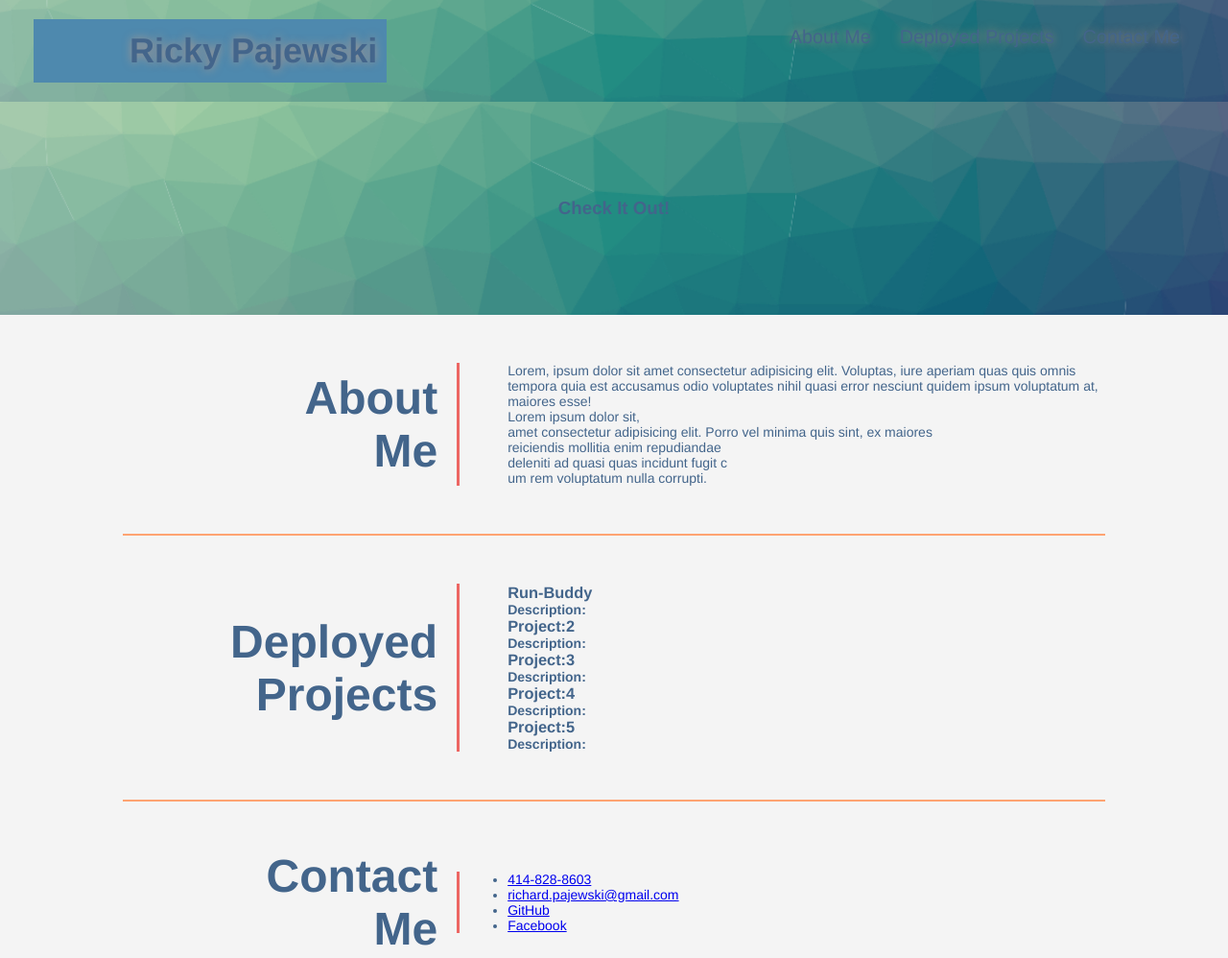
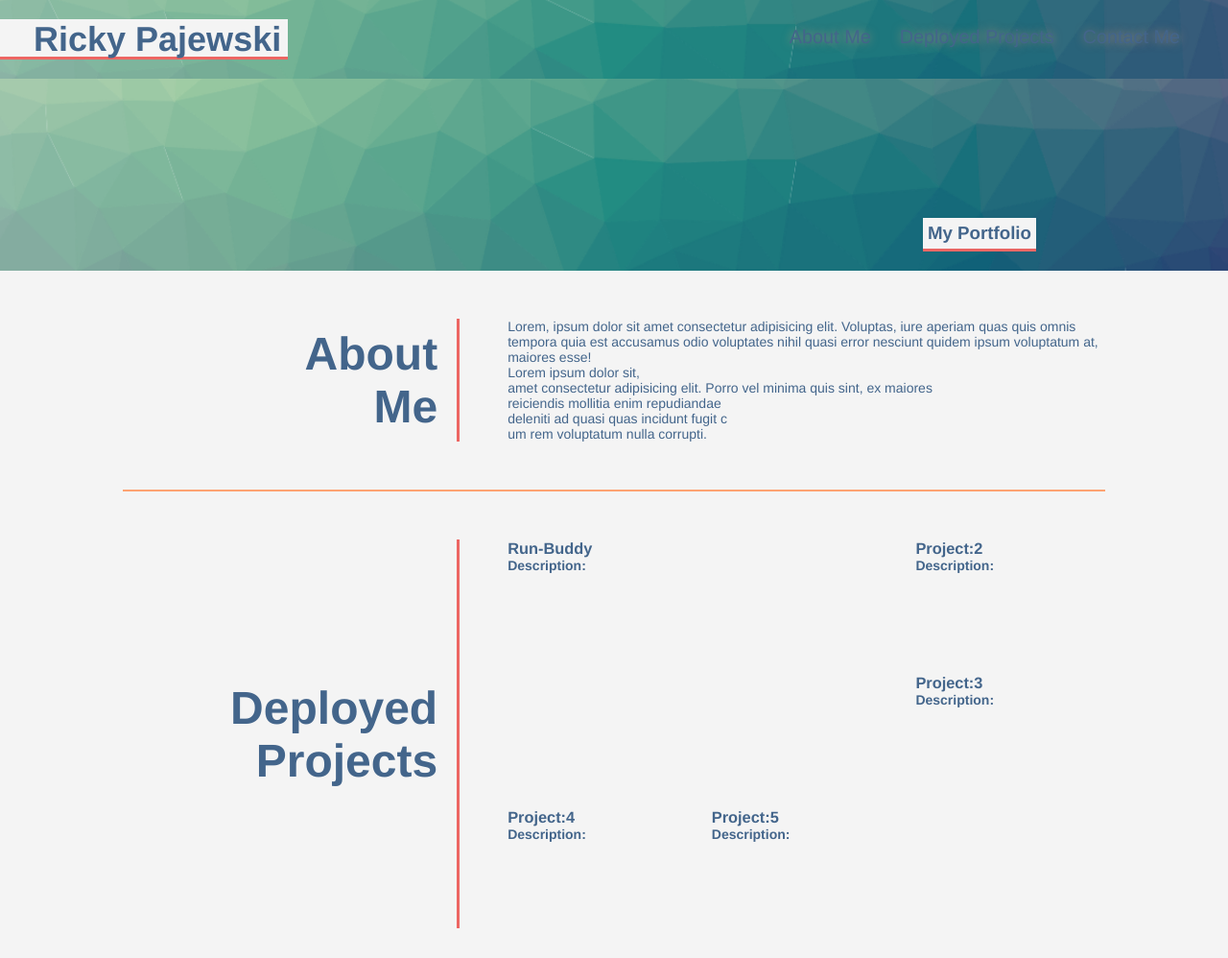
Before and after one commit to rpajewski/Portfolio, a plain HTML site: page index.html in a window 1280 px wide. Shown: the top 998 px of the page at 96% size. Drawn offline with Linux system fonts and the light colour scheme.

Commit message:
header and footer finished-ish

```diff
--- a/assets/css/style.css
+++ b/assets/css/style.css
@@ -47,16 +47,18 @@ header h1 {
     font-size: 36px;
     color: var(--primary-color);
     margin: 0;
-    text-shadow: 0 0 10px rgba(255, 163, 114, 0.5);
+    z-index: 99;
 }
 
-.banner {
-    background-color: var(--quaternary-color);
-    padding: 12px 10px 12px 100px;
+.header-banner {
+    background-color: var(--background);
+    min-height: 42px;
+    min-width: 300px;
     display: flex;
     flex-wrap: wrap;
-    position: relative;
-    align-items: flex-start;
+    position: absolute;
+    left: 0px;
+    border-bottom: 3px solid var(--secondary-color);
 }
 
 header a {
@@ -83,10 +85,7 @@ header nav ul li a {
 }
 
 header nav ul li a:hover {
-    background: var(--primary-color);
-    color: #024e76;
-    border-radius: 15px;
-    text-shadow: none;
+    text-decoration: underline var(--secondary-color);
   }
 /* End Styles for Header */
 
@@ -94,21 +93,25 @@ header nav ul li a:hover {
 .hero {
     background-image: url("../images/alt-hero.png");
     background-size: cover;
+    min-height: 200px;
     background-position: center;
     background-attachment: fixed;
     background-position: 80%;
     display: flex;
-    justify-content: center;
+    justify-content: flex-end;
     flex-wrap: wrap;
-    align-items: flex-start;
+    align-items: flex-end;
 }
 
 .hero-statement {
-    margin: 100px;
+    display: flex;
+    margin: 20px 200px;
+    background-color: var(--background);
+    border-bottom: 3px solid var(--secondary-color);
 }
 
 .hero h3 {
-
+    padding: 5px;
 }
 
 /* Start Styles for About Me */
@@ -151,6 +154,19 @@ header nav ul li a:hover {
     border-left: 3px solid var(--secondary-color);
 }
 
+.project-grid-container {
+    display: grid;
+    grid-gap: 15px;
+    grid-template-columns: repeat(auto-fit, minmax(175px, 1fr));
+    grid-auto-rows: 125px;
+    grid-auto-flow: dense;
+}
+
+.project-1 {
+    grid-column: span 2;
+    grid-row: span 2;
+}
+
 /* Start Styles for Contact Me */
 .contact {
     margin: 50px auto;
@@ -162,10 +178,40 @@ header nav ul li a:hover {
     justify-content: space-between;
 }
 
+.contact-title {
+    border-right: 3px solid var(--secondary-color);
+    padding-right: 50px;
+}
+
 .contact-info {
     color: var(--primary-color);
     font-size: 14px;
     width: 66%;
     padding-left: 50px;
-    border-left: 3px solid var(--secondary-color);
+    margin: 7px 0;
 }
+
+.contact-info ul {
+    display: flex;
+    flex-wrap: wrap;
+    justify-content: space-between;
+    align-items: center;
+    list-style: none;
+}
+
+.contact-info a {
+    text-decoration: none;
+    color: var(--primary-color);
+    border-bottom: 2px solid var(--secondary-color);
+}
+
+.contact-info ul li a {
+    padding: 5px 10px;
+    font-size: 1.25vw;
+    font-weight: 500px;
+}
+
+.contact-info ul li a:hover {
+    text-decoration: underline var(--secondary-color);
+    border-bottom: none;
+  }
--- a/index.html
+++ b/index.html
@@ -11,11 +11,10 @@
     <body>
 
         <header>
-            <div class="banner">
+            <div class="header-banner"></div>
                 <h1>
                     Ricky Pajewski
                 </h1>
-            </div>
             <!-- Navigation -->
             <nav>
                 <ul>
@@ -36,7 +35,7 @@
         <section class="hero">
             <div class="hero-statement">
                 <h3>
-                    Check It Out!
+                    My Portfolio
                 </h3>
             </div>
         </section>
@@ -109,7 +108,7 @@
 
         <!-- Contact Me Section -->
         <footer id="contact-me" class="contact">
-            <div class="section-title">
+            <div class="section-title contact-title">
                 <h2>
                     Contact<br />Me
                 </h2>
```
